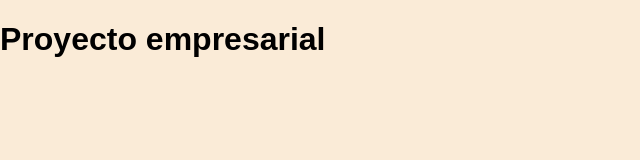
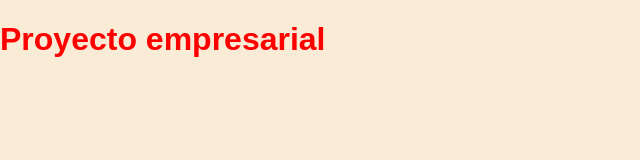
Before and after one commit to henryflores01/CursoGit, a plain HTML site: page index.html in a window 1280 px wide. Shown: the whole page, without its empty margins (0-640 px from the left). Drawn offline with Linux system fonts and the light colour scheme.

Commit message:
Se cambio el estilo del titulo

```diff
--- a/css/main.css
+++ b/css/main.css
@@ -21,3 +21,9 @@ body
     padding: 0;
     background-color: antiquewhite;
 }
+
+h1
+{
+    color: red;
+    font-weight: bold;
+}
```
